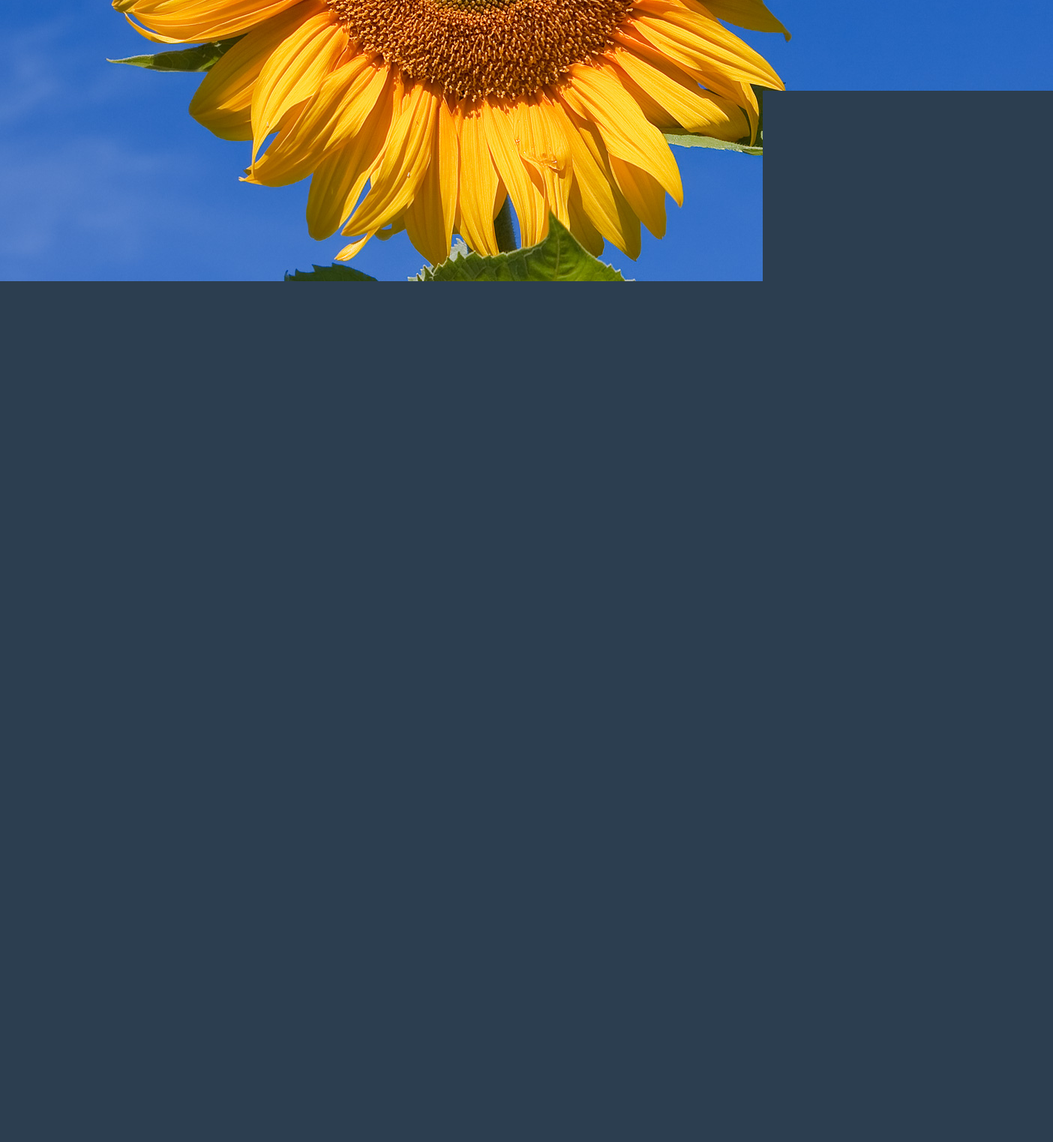
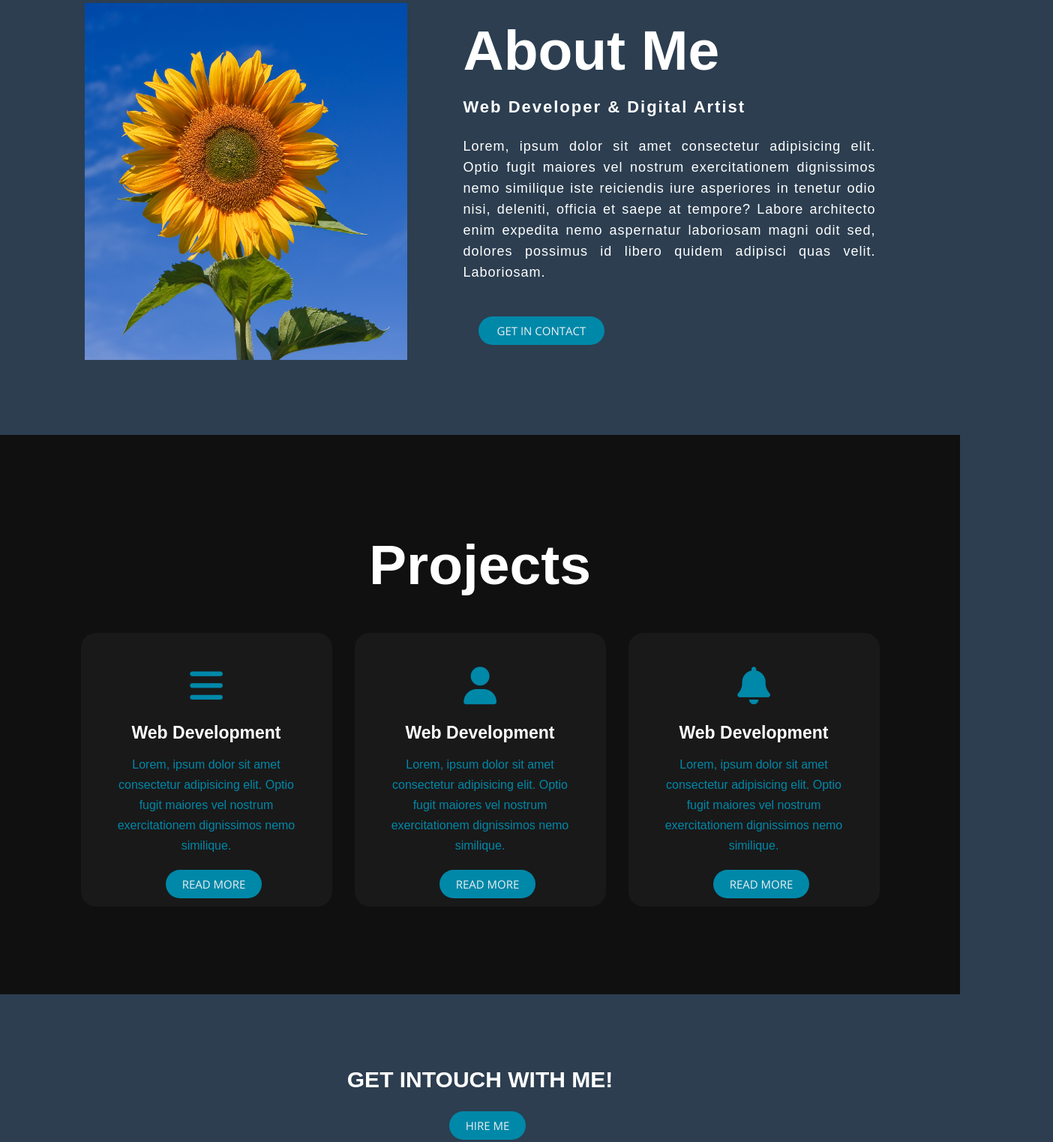
Before and after one commit to AnonymousTato/Portfolio_Tests, a plain HTML site: page Portfolio_test/index.html in a window 1280 px wide. Shown: the part 896-2419 px from the top of the page at 75% size, 1404 px wide, since content can reach past the window. Drawn offline with nearby package versions, Linux system fonts and the light colour scheme; a web font is replaced by a local one.

Commit message:
completed general portfolio website

```diff
--- a/Portfolio_test/index.html
+++ b/Portfolio_test/index.html
@@ -4,6 +4,9 @@
   <meta charset="UTF-8">
   <title>Portfolio</title>
   <link rel="stylesheet" href="style.css">
+  <link rel="preconnect" href="https://fonts.gstatic.com">
+  <link rel="stylesheet" href="https://fonts/googleapis.com/css2?family=Josepfin+Sans:ital,wght@0,100;0,200;0,300;0,400;0,500;0,600;0,700;1,100;1,200;1,300;1,400;1,500;1,600;1,700&display=swap">
+  <link rel="stylesheet" href="https://cdnjs.cloudflare.com/ajax/libs/font-awesome/6.3.0/css/all.min.css" integrity="sha512-SzlrxWUlpfuzQ+pcUCosxcglQRNAq/DZjVsC0lE40xsADsfeQoEypE+enwcOiGjk/bSuGGKHEyjSoQ1zVisanQ==" crossorigin="anonymous" referrerpolicy="no-referrer" />
 </head>
 
 <body>
@@ -11,55 +14,82 @@
     <img class="logo" src="..." alt="logo"/>
     <nav>
       <ul class="nav__links">
-        <li><a href="#">Home</a></li>
-        <li><a href="#">About</a></li>
-        <li><a href="#">Portfolio</a></li>
-        <li><a href="#">Contact</a></li>
+        <li><a href="#intro">Home</a></li>
+        <li><a href="#about">About</a></li>
+        <li><a href="#projects">Portfolio</a></li>
+        <li><a href="#contact">Contact</a></li>
       </ul>
     </nav>
     <a class="cta" href="#"><button>Download CV</button></a>
   </header>
 
-
   <main>
-    <!--Section 1 - Intro-->
-    <section class="intro">
-      <h1>Hi, My name is Craig</h1>
-      <p>Lorem, ipsum dolor sit amet consectetur adipisicing elit. Optio fugit maiores vel nostrum exercitationem dignissimos nemo similique iste reiciendis iure asperiores in tenetur odio nisi, deleniti, officia et saepe at tempore? Labore architecto enim expedita nemo aspernatur laboriosam magni odit sed, dolores possimus id libero quidem adipisci quas velit. Laboriosam.</p>
-    </section>
-
-    <!--Section 2 - Projects-->
-    <section class="features">
-      <div class="feature">
-        <img src="images/Sunflower.jpg" class="feature img"/>
-        <h3>Project 1</h3>
-        <p>Description of project 1</p>
-        <a href="#">View Project</a>
-      </div>
-
-      <div class="feature">
-        <img src="images/Sunflower.jpg" class="feature img"/>
-        <h3>Project 2</h3>
-        <p>Description of project 2</p>
-        <a href="#">View Project</a>
-      </div>
-
-      <div class="feature">
-        <img src="images/Sunflower.jpg" class="feature img">
-        <h3>Project 3</h3>
-        <p>Description of project 3</p>
-        <a href="#">View Project</a>
+    <!--Section 1 - Content-->
+    <section class="intro" id="intro">
+      <div class="content">
+        <h4>Hi, My name is </h4>
+        <h1>Craig Chinembiri</h1>
+        <h3>I am a Web Developer</h3>
       </div>
     </section>
 
-    <!--Section 3 - Skills-->
-    <section class="skills">
-      <h2>My Skills</h2>
+    <!--Section 2 - About-->
+    <section class="about" id="about">
+      <div class="main">
+        <img src="images/Sunflower.jpg" alt="feature img"/>
+        <div class="about-text">
+          <h2>About Me</h2>
+          <h5>Web Developer & Digital Artist</h5>
+          <p>Lorem, ipsum dolor sit amet consectetur adipisicing elit. Optio fugit maiores vel nostrum exercitationem dignissimos nemo similique iste reiciendis iure asperiores in tenetur odio nisi, deleniti, officia et saepe at tempore? Labore architecto enim expedita nemo aspernatur laboriosam magni odit sed, dolores possimus id libero quidem adipisci quas velit. Laboriosam.</p>
+          <button type="button">Get in Contact</button>
+        </div>
+      </div>
     </section>
+
+    <!--Section 3 - Projects-->
+    <section class="projects" id="projects">
+      <div class="title">
+        <h2>Projects</h2>
+      </div>
+
+      <div class="box">
+        <div class="card">
+          <i class="fas fa-bars"></i>
+          <h5>Web Development</h5>
+          <div class="proj">
+            <p>Lorem, ipsum dolor sit amet consectetur adipisicing elit. Optio fugit maiores vel nostrum exercitationem dignissimos nemo similique.</p>
+
+            <p style="text-align: center;">
+              <a class="button" href="#">Read More</a>
+          </div>
+        </div>
+        <div class="card">
+          <i class="fas fa-user"></i>
+          <h5>Web Development</h5>
+          <div class="proj">
+            <p>Lorem, ipsum dolor sit amet consectetur adipisicing elit. Optio fugit maiores vel nostrum exercitationem dignissimos nemo similique.</p>
+            <p style="text-align: center;">
+              <a class="button" href="#">Read More</a>
+          </div>
+        </div>
+        <div class="card">
+          <i class="fas fa-bell"></i>
+          <h5>Web Development</h5>
+          <div class="proj">
+            <p>Lorem, ipsum dolor sit amet consectetur adipisicing elit. Optio fugit maiores vel nostrum exercitationem dignissimos nemo similique.</p>
+
+            <p style="text-align: center;">
+              <a class="button" href="#">Read More</a>
+          </div>
+        </div>
+
+      </div>
+    </section>
+
+    <!--Contact-->
+    <section class="contact" id="contact">
+      <p>Get intouch with me!</p>
+      <a class="button-two" href="#">Hire Me</a>
   </main>
-
-  <footer>
-    <p>Lorem ipsum dolor sit amet.</p>
-  </footer>
 </body>
-</html>
+</html>w
--- a/Portfolio_test/style.css
+++ b/Portfolio_test/style.css
@@ -3,6 +3,7 @@
 
 * {
   box-sizing: border-box;
+  font-family: 'Josefin Sans', sans-serif;
   margin: 0;
   padding: 0;
 }
@@ -20,20 +21,17 @@ li, a, button {
   text-transform: uppercase;
 }
 
-header {
-display: flex;
-justify-content: flex-end;
-align-items: center;
-padding: 30px 10%;
-}
-
 .logo {
   cursor: pointer;
   margin-right: auto;
 }
 
 header {
-  position: relative;
+  display: flex;
+  justify-content: flex-end;
+  align-items: center;
+  padding: 30px 10%;
+  position: fixed;
   margin: 0 auto 0;
   width: 100%;
   height: 50px;
@@ -62,15 +60,228 @@ color: #0088a9;
 button {
   margin-left: 20px;
   padding: 9px 25px;
-  background-color: rgba(0, 136, 169, 1);
+  background-color: rgb(0, 136, 169);
   border: none;
   border-radius: 50px;
   cursor: pointer;
   transition: all 0.3s ease 0s;
+  box-shadow: 0 px 0px 5px #000, 0px 0px 15px #858585;
 }
 
 button:hover {
   background-color: rgba(0, 136, 169, 0.8);
+  transform: scale(1.2);
 }
 
 /*Navigation End*/
+
+.intro {
+  height: 100vh;
+  width: 100%;
+  background-image: url('images/Dev.jpg');
+  background-size: cover;
+  background-position: center;
+
+}
+
+.content {
+  position: absolute;
+  top: 50%;
+  left: 8%;
+  transform: translateY(-50%);
+  font-family: 'Open Sans', sans-serif;
+}
+
+h1 {
+  color: white;
+  margin: 20px 0px 20px;
+  font-size: 75px;
+}
+
+h3 {
+  color: white;
+  font-size: 25px;
+  margin-bottom: 50px;
+}
+
+h4 {
+  color: white;
+  letter-spacing: 2px;
+  font-size: 20px;
+}
+
+/*Intro Content End*/
+
+.about {
+  width: 100%;
+  padding: 100px 0px;
+  /*background-color: #191919;*/
+}
+
+.about img {
+  height: auto;
+  width: 430px;
+}
+
+.about-text {
+  width: 550px;
+}
+
+.main {
+  width: 1130px;
+  max-width: 95%;
+  margin: 0 auto;
+  display: flex;
+  align-items: center;
+  justify-content: space-around;
+}
+
+.about-text h2 {
+  color: white;
+  font-size: 75px;
+  text-transform: capitalize;
+  margin-bottom: 20px;
+}
+
+.about-text h5 {
+  color: white;
+  letter-spacing: 2px;
+  font-size: 22px;
+  margin-bottom: 25px;
+  text-transform: capitalize;
+}
+
+.about-text p {
+  color: white;
+  letter-spacing: 1px;
+  line-height: 28px;
+  font-size: 18px;
+  margin-bottom: 45px;
+  text-align: justify;
+}
+
+.about-text button {
+  margin-left: 20px;
+  padding: 9px 25px;
+  background-color: rgb(0, 136, 169);
+  border: none;
+  border-radius: 50px;
+  cursor: pointer;
+  transition: all 0.3s ease 0s;
+  box-shadow: 0 px 0px 5px #000, 0px 0px 15px #858585;
+}
+
+.about button:hover {
+  background-color: transparent;
+  border: 2px solid rgb(0, 136, 169); ;
+  cursor: pointer;
+}
+
+/*About Me End*/
+
+.projects {
+  background: #101010;
+  width: 100%;
+  padding: 100px 0px;
+}
+
+.title h2 {
+  color: white;
+  font-size: 75px;
+  width: 1130px;
+  margin: 30px auto;
+  text-align: center;
+}
+
+.box {
+  display: flex;
+  justify-content: center;
+  align-items: center;
+  min-height: 400px;
+}
+
+.card {
+  height: 365px;
+  width: 335px;
+  padding: 20px 35px;
+  background: #191919;
+  border-radius: 20px;
+  margin: 15px;
+  position: relative;
+  overflow: hidden;
+  text-align: center;
+}
+
+.card i {
+font-size: 50px;
+display: block;
+text-align: center;
+margin: 25px 0px;
+color: #0088a9;
+}
+
+h5 {
+  color: white;
+  font-size: 23px;
+  margin-bottom: 15px;
+}
+
+.proj p {
+  color: #0088a9;
+  font-size: 16px;
+  line-height: 27px;
+  margin-bottom: 25px;
+  text-align: center;
+}
+
+.card .button {
+  margin-left: 20px;
+  padding: 9px 22px;
+  background-color: rgb(0, 136, 169);
+  border: none;
+  border-radius: 50px;
+  cursor: pointer;
+  transition: all 0.3s ease 0s;
+  box-shadow: 0 px 0px 5px #000, 0px 0px 15px #858585;
+}
+
+.card .button:hover {
+  background-color: transparent;
+  border: 2px solid rgb(0, 136, 169); ;
+  cursor: pointer;
+}
+
+.contact {
+  width: 100%;
+  height: 290px;
+  background:#2c3e50;
+  display: flex;
+  align-items: center;
+  flex-direction: column;
+  justify-content: center;
+}
+
+.contact p {
+  color: white;
+  font-size: 30px;
+  font-weight: bold;
+  margin-bottom: 25px;
+  text-transform: uppercase;
+}
+
+.contact .button-two {
+  margin-left: 20px;
+  padding: 9px 22px;
+  background-color: rgb(0, 136, 169);
+  border: none;
+  border-radius: 50px;
+  cursor: pointer;
+  transition: all 0.3s ease 0s;
+  box-shadow: 0 px 0px 5px #000, 0px 0px 15px #858585;
+}
+
+.contact .button-two:hover {
+  background-color: transparent;
+  border: 2px solid rgb(0, 136, 169); ;
+  cursor: pointer;
+}
```
Also changed, not shown: Portfolio_test/images/Dev.jpg (added).
